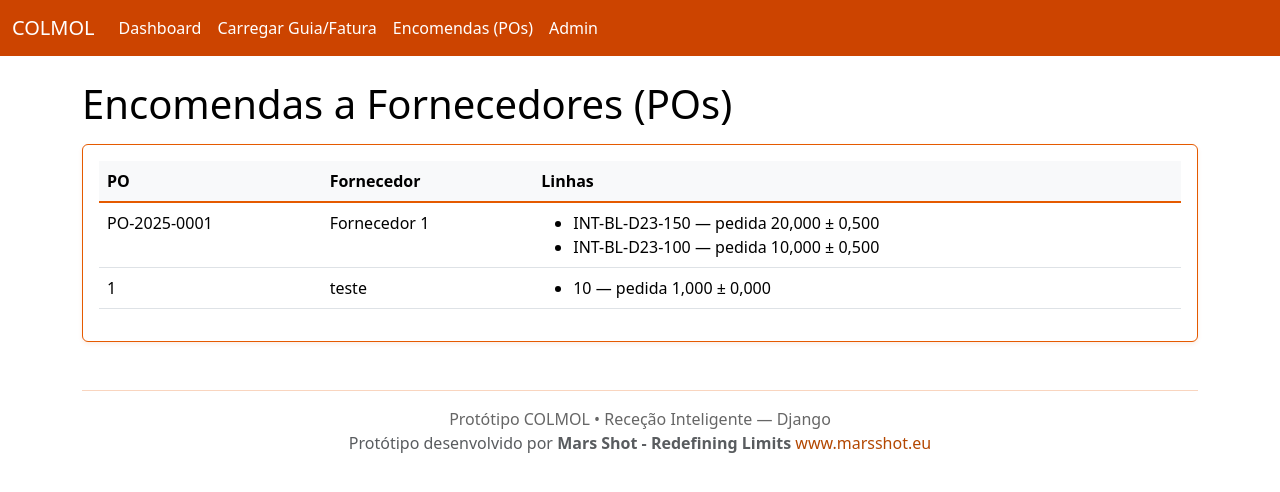
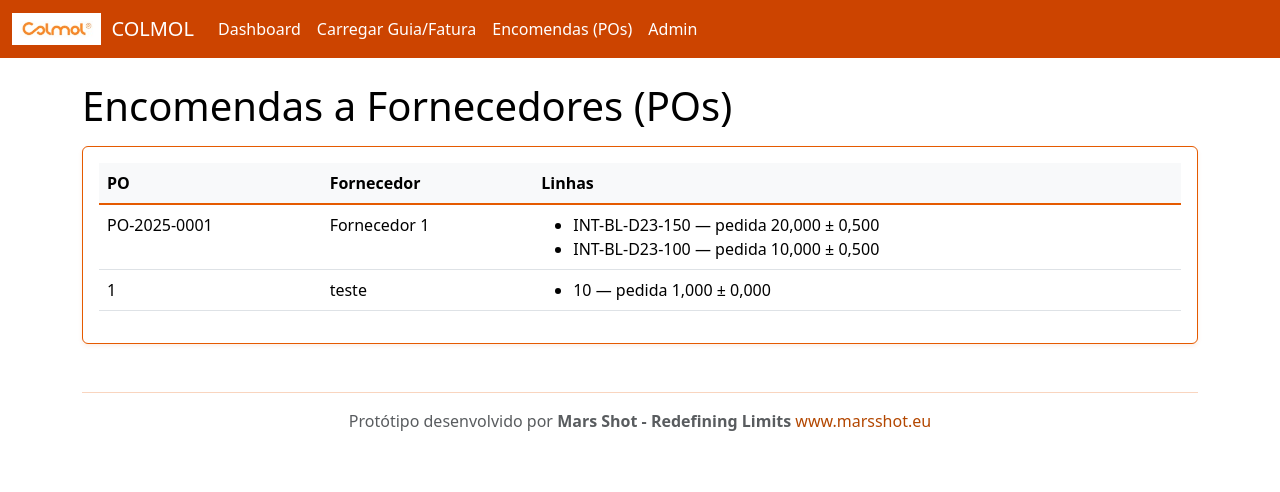
Before and after one commit to bernardo-marsshot/Colmol, a Django app: page /po/ in a window 1280 px wide. Shown: the top 492 px of the page. Run offline with Django 5.2, Linux system fonts and the light colour scheme; data comes from the database, SQL or seed files in the repository.

Commit message:
Update header with logo and remove footer line
Add colmol-logo.png to the static files and update the header to display the logo. Remove the "Protótipo COLMOL • Receção Inteligente — Django" line from the footer.

Replit-Commit-Author: Agent
Replit-Commit-Session-Id: a22c694e-5827-4bd3-a661-e7591e9eeaa1
Replit-Commit-Checkpoint-Type: intermediate_checkpoint
Replit-Commit-Screenshot-Url: https://storage.googleapis.com/screenshot-production-us-central1/ded4662a-0092-48bc-9710-6cd245f7f229/a22c694e-5827-4bd3-a661-e7591e9eeaa1/VmYvsze

```diff
--- a/templates/base.html
+++ b/templates/base.html
@@ -27,7 +27,10 @@
 <body>
 <nav class="navbar navbar-expand-lg navbar-dark">
   <div class="container-fluid">
-    <a class="navbar-brand" href="/">COLMOL</a>
+    <a class="navbar-brand d-flex align-items-center" href="/">
+      <img src="{% static 'colmol-logo.png' %}" alt="Colmol" style="height: 32px; margin-right: 10px;">
+      COLMOL
+    </a>
     <button class="navbar-toggler" type="button" data-bs-toggle="collapse" data-bs-target="#nav"><span class="navbar-toggler-icon"></span></button>
     <div class="collapse navbar-collapse" id="nav">
       <ul class="navbar-nav me-auto mb-2 mb-lg-0">
@@ -47,7 +50,6 @@
 <footer class="container my-5">
   <hr class="border-secondary" />
   <div class="text-center">
-    <p class="mb-0">Protótipo COLMOL • Receção Inteligente — Django</p>
     <p class="mb-0 text-muted">Protótipo desenvolvido por <strong>Mars Shot - Redefining Limits</strong> <a href="https://www.marsshot.eu" target="_blank" class="text-decoration-none">www.marsshot.eu</a></p>
   </div>
 </footer>
```
Also changed, not shown: static/colmol-logo.png (added).
